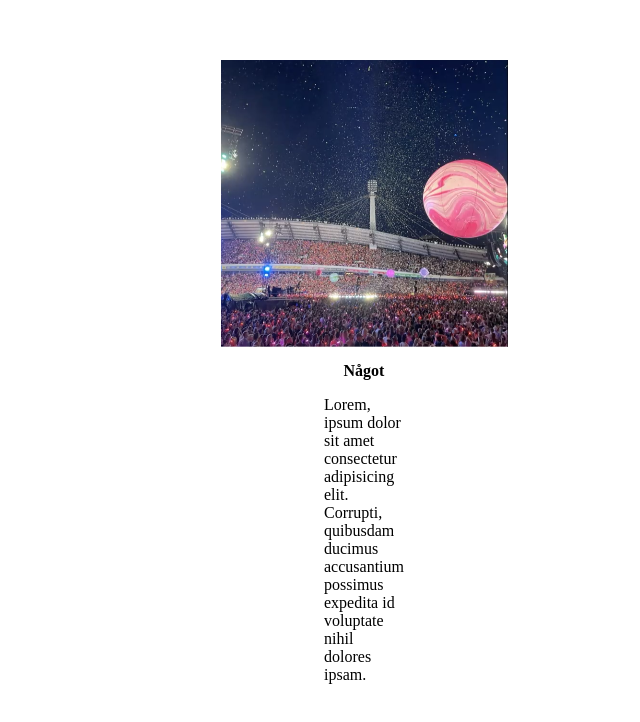
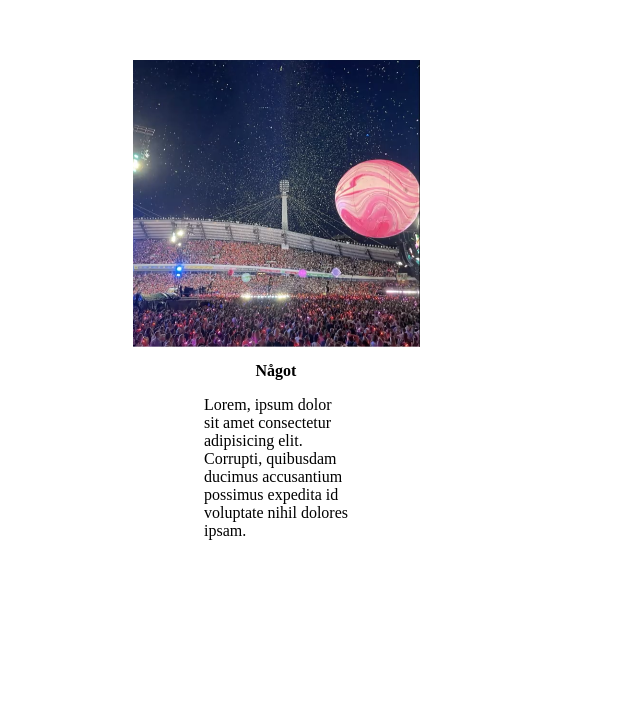
Before and after one commit to Minisz4/Minfinasida, a plain HTML site: page index.html in a window 1280 px wide. Shown: the part 128-850 px from the top of the page, without its empty margins (364-1004 px from the left). Drawn offline with Linux system fonts and the light colour scheme.

Commit message:
second commit

```diff
--- a/styles.css
+++ b/styles.css
@@ -3,11 +3,10 @@
   justify-content: center;
   flex-direction: column;
   align-items: center;
-  padding-right: 20rem;
-  padding-left: 20rem;
+  padding-right: 10rem;
+  padding-left: 10rem;
   padding-top: 10rem;
   padding-bottom: 20rem;
-
   margin-right: 25rem;
   margin-left: 25rem;
 }
```
